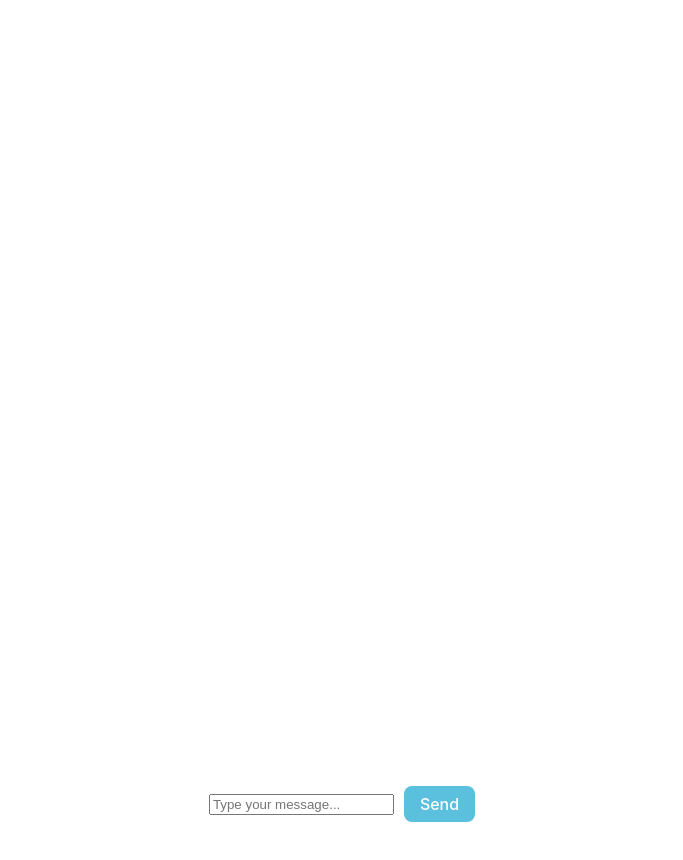
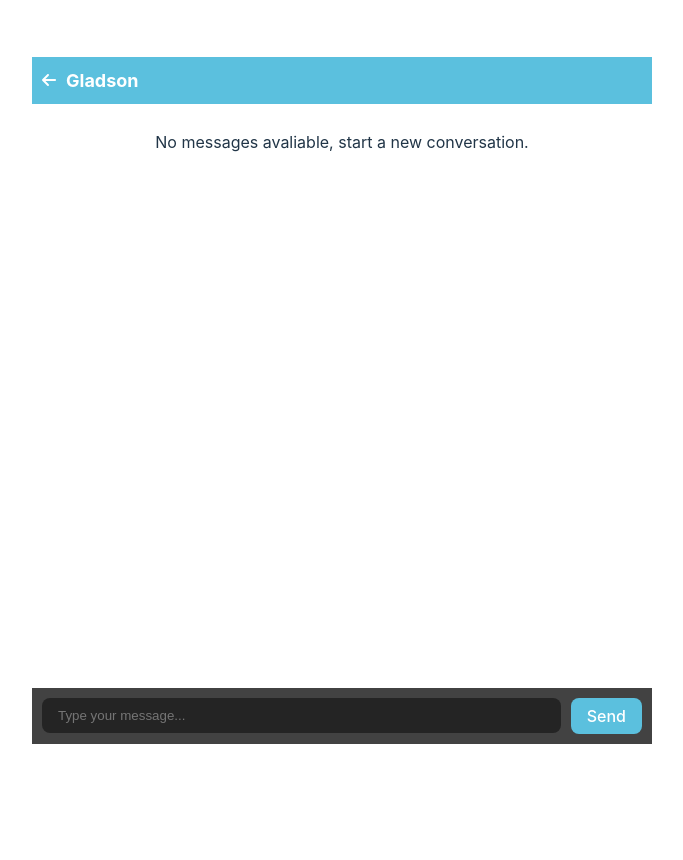
Before and after one commit to gladson-sza/chat-crypt, a React (Vite) app in the folder client/: page /chat in a window 1280 px wide. Shown: the top 860 px of the page, without its empty margins (298-981 px from the left). After the commit the page ends 800 px from the top, so only its background shows below. Built offline with nearby package versions, Linux system fonts and the light colour scheme.

Commit message:
Config some pages

```diff
--- a/client/package.json
+++ b/client/package.json
@@ -10,6 +10,10 @@
     "preview": "vite preview"
   },
   "dependencies": {
+    "@fortawesome/fontawesome-svg-core": "^6.5.1",
+    "@fortawesome/free-solid-svg-icons": "^6.5.1",
+    "@fortawesome/react-fontawesome": "^0.2.0",
+    "font-awesome": "^4.7.0",
     "react": "^18.2.0",
     "react-dom": "^18.2.0",
     "react-router-dom": "^6.21.0"
--- a/client/src/components/ContactListModal/index.css
+++ b/client/src/components/ContactListModal/index.css
@@ -13,6 +13,7 @@
   padding: 10px;
   display: flex;
   align-items: center;
+  list-style-type: none;
 }
 
 .new-message-button {
--- a/client/src/components/ContactListModal/index.jsx
+++ b/client/src/components/ContactListModal/index.jsx
@@ -2,8 +2,8 @@ import React from 'react';
 import './index.css';
 
 const contacts = [
-  { id: 1, name: 'John Doe', photo: 'https://placekitten.com/50/50' },
-  { id: 2, name: 'Jane Smith', photo: 'https://placekitten.com/51/51' },
+  { id: 1, name: 'John Doe', photo: 'https://icons8.com.br/icon/23240/usu%C3%A1rio-masculino-tipo-de-pele-com-c%C3%ADrculo-3' },
+  { id: 2, name: 'Jane Smith', photo: 'https://icons8.com.br/icon/23240/usu%C3%A1rio-masculino-tipo-de-pele-com-c%C3%ADrculo-3' },
   // Add more contacts as needed
 ];
 
@@ -11,14 +11,14 @@ const ContactListModal = ({ onSelect }) => {
   return (
     <div className="contact-list-modal">
       <h3>Select a Contact</h3>
-      <ul className="contact-list">
+      <ul className="chat-list">
         {contacts.map((contact) => (
           <li key={contact.id} onClick={() => onSelect(contact)}>
-            <img
-              src={contact.photo}
-              alt={contact.name}
-              className="contact-photo"
-            />
+            {
+              <img
+                src={contact.photo}
+                className="contact-photo"
+              />}
             <span>{contact.name}</span>
           </li>
         ))}
--- /dev/null
+++ b/client/src/components/Header/index.css
@@ -0,0 +1,17 @@
+.header-container {
+  background-color: #5bc0de;
+  color: white;
+  display: flex;
+  align-items: center;
+  padding: 10px;
+}
+
+.back-button {
+  cursor: pointer;
+  margin-right: 10px;
+}
+
+.conversation-name {
+  font-size: 18px;
+  font-weight: bold;
+}
--- /dev/null
+++ b/client/src/components/Header/index.jsx
@@ -0,0 +1,17 @@
+import React from 'react';
+import { FontAwesomeIcon } from '@fortawesome/react-fontawesome';
+import { faArrowLeft } from '@fortawesome/free-solid-svg-icons';
+import './index.css';
+
+const Header = ({ onBackClick, conversationName }) => {
+  return (
+    <div className="header-container">
+      <div className="back-button" onClick={onBackClick}>
+        <FontAwesomeIcon icon={faArrowLeft} />
+      </div>
+      <div className="conversation-name">{conversationName}</div>
+    </div>
+  );
+};
+
+export default Header;
--- a/client/src/pages/ChatListPage/index.css
+++ b/client/src/pages/ChatListPage/index.css
@@ -1,48 +1,44 @@
-.chat-container {
-  display: flex;
-  flex-direction: column;
-  height: 100vh;
+.chats-container {
+  padding: 20px;
 }
 
-.message-list {
-  flex-grow: 1;
-  overflow-y: scroll;
-  padding: 10px;
+.chat-list {
+  list-style: none;
+  padding: 0;
 }
 
-.user-message {
-  align-self: flex-end;
+.chat-item {
+  border: 1px solid #ddd;
+  margin-bottom: 10px;
+  padding: 10px;
+  display: flex;
+  align-items: center;
+}
+
+.new-message-button {
   background-color: #5bc0de;
   color: white;
-  border-radius: 8px;
+  border: none;
   padding: 8px;
-  margin: 4px 0;
+  margin-right: 10px;
+  cursor: pointer;
 }
 
-.other-message {
-  align-self: flex-start;
-  background-color: #e0e0e0;
-  border-radius: 8px;
-  padding: 8px;
-  margin: 4px 0;
+.contact-info {
+  display: flex;
+  align-items: center;
 }
 
-.message-input {
-  display: flex;
-  align-items: center;
-  padding: 10px;
-}
-
-.message-input input {
-  flex-grow: 1;
+.contact-photo {
+  border-radius: 50%;
   margin-right: 10px;
 }
 
-.message-input button {
+.new-conversation-button {
   background-color: #5bc0de;
   color: white;
   border: none;
-  padding: 8px 16px;
-  border-radius: 8px;
+  padding: 10px;
+  margin-top: 10px;
   cursor: pointer;
 }
--- a/client/src/pages/ChatListPage/index.jsx
+++ b/client/src/pages/ChatListPage/index.jsx
@@ -26,7 +26,7 @@ const ChatsPage = () => {
       <h2>My Chats</h2>
 
       {chats.length === 0 ? (
-        <p>No chats available. Start a new conversation!</p>
+        <p>Select a chat to start a new conversation</p>
       ) : (
         <ul className="chat-list">
           {chats.map((chat, index) => (
--- a/client/src/pages/ChatPage/index.css
+++ b/client/src/pages/ChatPage/index.css
@@ -1,12 +1,28 @@
+.page-container {
+  display: flex;
+  flex-direction: row;
+}
+
+.search-input {
+  flex-grow: 1;
+  margin-right: 10px;
+  color: white;
+  border: none;
+  background-color: #424242;
+  padding: 10px 16px;
+  border-radius: 8px;
+}
+
 .chat-container {
   display: flex;
   flex-direction: column;
-  height: 100vh;
+  min-height: 80vh;
+  max-height: 600px;
+  min-width: 600px;
 }
 
 .message-list {
   flex-grow: 1;
-  overflow-y: scroll;
   padding: 10px;
 }
 
@@ -29,13 +45,21 @@
 
 .message-input {
   display: flex;
+  align-self: flex-end;
   align-items: center;
+  background-color: #424242;
   padding: 10px;
+  min-width: 600px;
 }
 
 .message-input input {
   flex-grow: 1;
   margin-right: 10px;
+  color: white;
+  border: none;
+  background-color: #242424;
+  padding: 10px 16px;
+  border-radius: 8px;
 }
 
 .message-input button {
--- a/client/src/pages/ChatPage/index.jsx
+++ b/client/src/pages/ChatPage/index.jsx
@@ -1,22 +1,35 @@
 import React, { useState } from 'react';
 
 import './index.css'
+import Header from '../../components/Header';
+import { useNavigate } from 'react-router-dom';
 
 const ChatPage = () => {
+
+  const navigate  = useNavigate();
   const [messages, setMessages] = useState([]);
   const [newMessage, setNewMessage] = useState('');
 
   const handleSendMessage = () => {
     if (newMessage.trim() === '') return;
-
-    // Add the new message to the list with the user's name
     setMessages([...messages, { text: newMessage, isUser: true }]);
     setNewMessage('');
   };
 
+  const handleBackClick = () => {
+    navigate ('/login');
+  }
+
   return (
-    <div className="chat-container">
-      <div className="message-list">
+    <div>
+      <Header onBackClick={handleBackClick} conversationName='Gladson'></Header>
+
+      <div className='chat-container'>
+        {messages.length === 0 ?
+          <div className='message-list'>
+            {<p>No messages avaliable, start a new conversation.</p>}
+          </div>
+          : <div className='message-list'>
             {messages.map((message, index) => (
               <div
                 key={index}
@@ -25,16 +38,19 @@ const ChatPage = () => {
                 {message.text}
               </div>
             ))}
-      </div>
+          </div>}
 
-      <div className="message-input">
+
+
+        <div className='message-input'>
           <input
-          type="text"
+            type='text'
             value={newMessage}
             onChange={(e) => setNewMessage(e.target.value)}
-          placeholder="Type your message..."
+            placeholder='Type your message...'
           />
           <button onClick={handleSendMessage}>Send</button>
+        </div>
       </div>
     </div>
   );
--- a/client/src/pages/LoginPage/index.jsx
+++ b/client/src/pages/LoginPage/index.jsx
@@ -1,14 +1,16 @@
 import React, { useState } from 'react';
-import { Link } from 'react-router-dom';
+import { Link, useNavigate } from 'react-router-dom';
 
 import './index.css'
 
 const LoginPage = () => {
+  const navigate = useNavigate();
+
   const [email, setEmail] = useState('');
   const [password, setPassword] = useState('');
 
   const handleLogin = () => {
-    // Perform your login logic here (e.g., send data to a server)
+    navigate('/chats')
     console.log('Login clicked');
   };
 
```
Also changed, not shown: client/src/components/ContactItem/index.css (added, +25 -0 lines), client/src/components/ContactItem/index.jsx (added, +24 -0 lines), 1 other file (tests, documents, lock files or other folders). Lines whose indentation alone changed are shown as unchanged.
